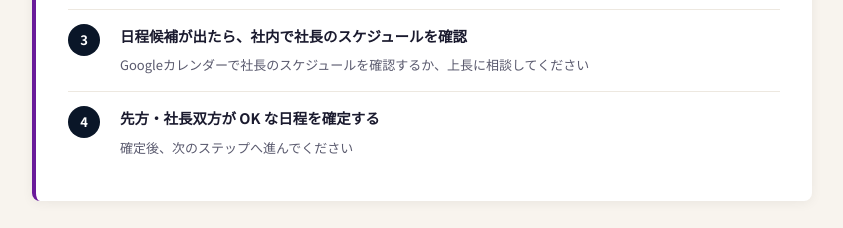
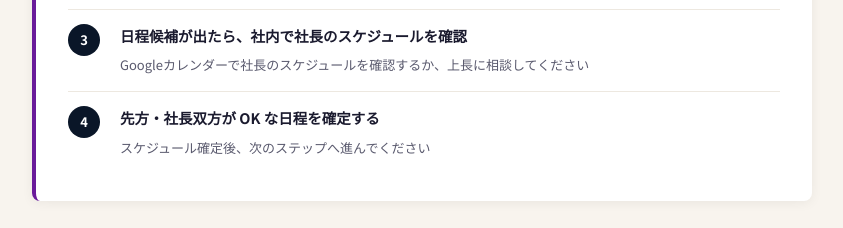
Before and after one commit to mr6-creator/douko-manual, a plain HTML site: page index.html in a window 1280 px wide. Shown: the part 1421-1649 px from the top of the page, without its empty margins (218-1061 px from the left). Drawn offline with Linux system fonts and the light colour scheme.

Commit message:
Update index.html

```diff
--- a/index.html
+++ b/index.html
@@ -528,7 +528,7 @@
         </li>
         <li>
           <strong>先方・社長双方が OK な日程を確定する</strong>
-          <span>確定後、次のステップへ進んでください</span>
+          <span>スケジュール確定後、次のステップへ進んでください</span>
         </li>
       </ol>
     </div>
```
